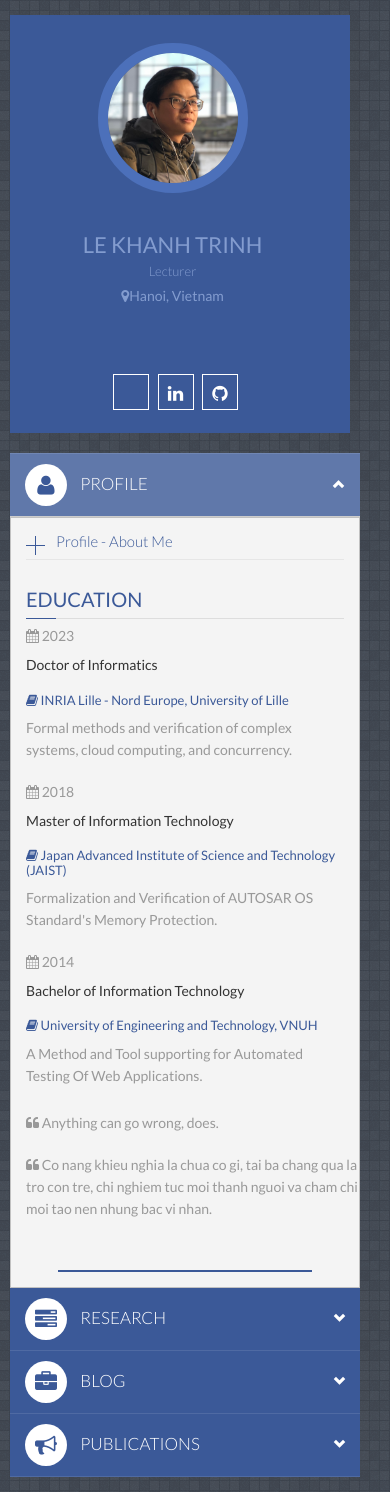
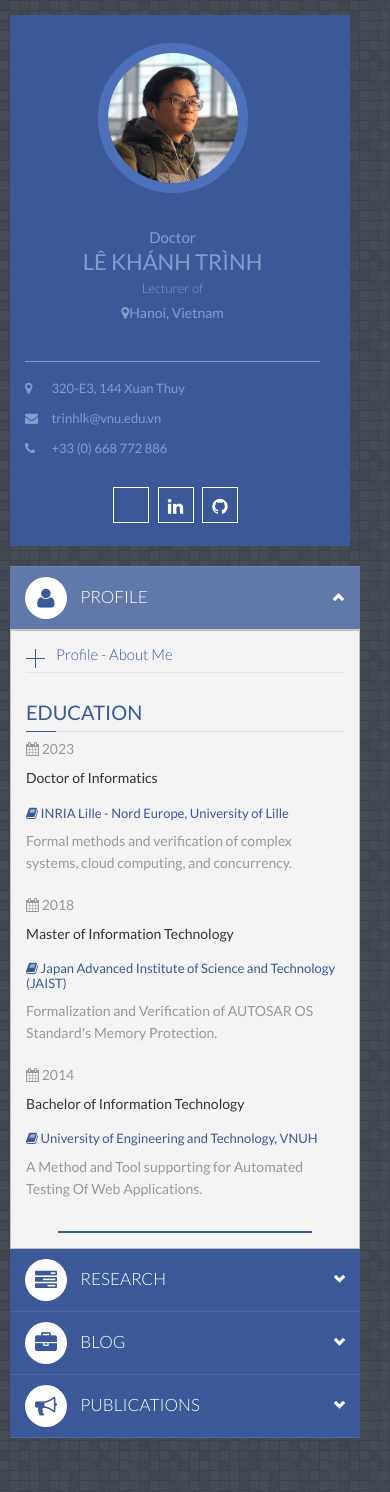
Before and after one commit to TrinhLK/trinhlk.github.io, a Jekyll site: the page built from index.html, in a window 390 px wide. Built offline with Jekyll 4.4.1, drawn with Linux system fonts in a browser that asks for light colours; after the commit the page ends 1453 px from its top, so only the background shows below that.

Commit message:
feat: sidebar profile info, research theme colors/fonts/2-col projects, 10 IEEE publications

```diff
--- a/_includes/profile.html
+++ b/_includes/profile.html
@@ -47,19 +47,6 @@
             <img src="images/img-profile/about_1.jpg" alt="" />
         </div>
 
-        <div class="quote_wrap" style="margin-top:25px;">
-            <p style="margin-bottom:20px">
-                <i class="fa fa-quote-left"></i>
-                Anything can go wrong, does.
-            </p>
-
-             <p style="margin-bottom:20px">
-                <i class="fa fa-quote-left"></i>
-                Co nang khieu nghia la chua co gi, tai ba chang qua la tro con tre, chi nghiem tuc moi thanh nguoi va cham chi moi tao nen nhung bac vi nhan.
-
-            </p>
-        </div>
-
     </div>
 
 </div>
--- a/_includes/publications.html
+++ b/_includes/publications.html
@@ -12,18 +12,36 @@
         </div>
         <div id="publications-list">
             <!-- Filled by JS from Google Scholar RSS; fallback below -->
-            <ul style="padding-left:15px;">
-                <li>
-                     <span>Son Nguyen, Hung Phan, <b>Trinh Le</b>, and Tien N. Nguyen.</span> <i>Suggesting natural method names to check name consistencies</i>. ICSE '20. 2020. DOI:<a href="https://doi.org/10.1145/3377811.3380926">10.1145/3377811.3380926</a>
+            <ul style="padding-left:15px; font-size:16px; line-height:26px;">
+                <li style="margin-bottom:18px;">
+                    T. Le Khanh, A. Pham-Hoang, Q. Hoang-Van, T. Cao-Thi-Minh, and P. N. Hung, "An Efficient End-to-End User Interface Testing Method for Web Applications," <i>VNU Journal of Science: Computer Science and Communication Engineering</i>, vol. 41, no. 1, 2025.
                 </li>
-                <li>
-                    <span><b>Le Khanh Trinh</b>, Yuki Chiba, and Toshiaki Aoki</span>, <i>Formalization and Verification of AUTOSAR OS Standard's Memory Protection</i>. TASE 2018. DOI:<a href="https://doi.org/10.1109/TASE.2018.00017">10.1109/TASE.2018.00017</a>
+                <li style="margin-bottom:18px;">
+                    T. Le-Khanh, Q. Hoang-Van, and P. N. Hung, "EmbedRank-LM: Natural Language-Driven Web Element Identification for Automated UI Testing," in <i>Proc. 17th Int. Conf. Knowledge and Systems Engineering (KSE)</i>, 2025, pp. 210-215.
                 </li>
-                <li>
-                    <span><b>Le Khanh Trinh</b>, Vo Dinh Hieu, Pham Ngoc Hung</span>, <i>A Method for Automated User Interaction Testing of Web Applications</i>. RDICT, Vol. E-3, No.8(11), 2015.
+                <li style="margin-bottom:18px;">
+                    L. K. Trinh and P. N. Hung, "Towards a Domain-specific Language for Developing Concurrent Applications using BIP Framework," <i>Journal of Computer Science and Cybernetics</i>, 2025.
                 </li>
-                <li>
-                    <span>Duong Hoang-Minh, <b>Le Khanh Trinh</b>, Pham Ngoc Hung</span>, <i>RIVF 2013 IEEE International Conference</i>, pp. 22-26, Nov 2013.
+                <li style="margin-bottom:18px;">
+                    T. Le-Khanh, H. G. Nguyen, S. Bliudze, and P. Merle, "Towards Exogenous Coordination of Concurrent Cloud Applications," <i>International Journal of Software Engineering and Knowledge Engineering</i>, vol. 34, 2024.
+                </li>
+                <li style="margin-bottom:18px;">
+                    N. T. Cong, T. B. Ngoc, and L. K. Trinh, "A Novel Approach to Predicting Rug-Pull Risks in ERC-20 Smart Contracts," in <i>2024 RIVF Int. Conf. on Computing and Communication Technologies</i>, 2024.
+                </li>
+                <li style="margin-bottom:18px;">
+                    L. K. Trinh, B. T. Cong, P. H. An, H. V. Quyen, C. T. M. Tam, and N. H. Pham, "A Novel Method for High-Fidelity Web Element Identification," in <i>16th Int. Conf. on Knowledge and Systems Engineering (KSE)</i>, 2024.
+                </li>
+                <li style="margin-bottom:18px;">
+                    S. Nguyen, H. Phan, T. Le, and T. N. Nguyen, "Suggesting Natural Method Names to Check Name Consistencies," in <i>Proc. 42nd Int. Conf. on Software Engineering (ICSE '20)</i>, 2020, pp. 1372-1384. DOI: <a href="https://doi.org/10.1145/3377811.3380926">10.1145/3377811.3380926</a>
+                </li>
+                <li style="margin-bottom:18px;">
+                    L. K. Trinh, Y. Chiba, and T. Aoki, "Formalization and Verification of AUTOSAR OS Standard's Memory Protection," in <i>2018 Int. Symp. on Theoretical Aspects of Software Engineering (TASE)</i>, Guangzhou, 2018, pp. 68-75. DOI: <a href="https://doi.org/10.1109/TASE.2018.00017">10.1109/TASE.2018.00017</a>
+                </li>
+                <li style="margin-bottom:18px;">
+                    T. Le Khanh, V. D. Hieu, and P. N. Hung, "A Method for Automated User Interaction Testing of Web Applications," <i>Journal of Research and Development on Information and Communication Technology</i>, vol. E-3, no. 8(11), 2015.
+                </li>
+                <li style="margin-bottom:18px;">
+                    D. Hoang-Minh, T. Le-Khanh, and P. N. Hung, "An Assume-Guarantee Model Checker for Component-Based Systems," in <i>2013 IEEE RIVF Int. Conf. on Computing and Communication Technologies</i>, 2013, pp. 22-26.
                 </li>
             </ul>
         </div>
--- a/_includes/research.html
+++ b/_includes/research.html
@@ -11,20 +11,20 @@
             <div class="clear"></div>
         </div>
 
-        <h4 style="font-weight:400; margin-bottom:8px; font-size:15px;">Undergraduate</h4>
-        <ul style="list-style:none; padding-left:0; margin-bottom:20px;">
-            <li style="padding:6px 0; border-bottom:1px solid #eee;">
-                <i class="fa fa-book" style="color:#4a90d9; margin-right:8px;"></i> Service-Oriented Architecture
+        <h4 style="font-weight:400; margin-bottom:8px; font-size:17px;">Undergraduate</h4>
+        <ul style="list-style:none; padding-left:0; margin-bottom:20px; font-size:16px;">
+            <li style="padding:7px 0; border-bottom:1px solid #eee;">
+                <i class="fa fa-book" style="color:#3B5998; margin-right:8px;"></i> Service-Oriented Architecture
             </li>
-            <li style="padding:6px 0; border-bottom:1px solid #eee;">
-                <i class="fa fa-book" style="color:#4a90d9; margin-right:8px;"></i> Software Engineering
+            <li style="padding:7px 0; border-bottom:1px solid #eee;">
+                <i class="fa fa-book" style="color:#3B5998; margin-right:8px;"></i> Software Engineering
             </li>
         </ul>
 
-        <h4 style="font-weight:400; margin-bottom:8px; font-size:15px;">Graduate</h4>
-        <ul style="list-style:none; padding-left:0;">
-            <li style="padding:6px 0; border-bottom:1px solid #eee;">
-                <i class="fa fa-book" style="color:#4a90d9; margin-right:8px;"></i> Formal Methods
+        <h4 style="font-weight:400; margin-bottom:8px; font-size:17px;">Graduate</h4>
+        <ul style="list-style:none; padding-left:0; font-size:16px;">
+            <li style="padding:7px 0; border-bottom:1px solid #eee;">
+                <i class="fa fa-book" style="color:#3B5998; margin-right:8px;"></i> Formal Methods
             </li>
         </ul>
     </div>
@@ -35,18 +35,18 @@
             <div class="text_content">Research Interests</div>
             <div class="clear"></div>
         </div>
-        <ul style="list-style:none; padding-left:0;">
-            <li style="padding:6px 0; border-bottom:1px solid #eee;">
-                <i class="fa fa-check-circle" style="color:#4a90d9; margin-right:8px;"></i> Software Verification and Testing
+        <ul style="list-style:none; padding-left:0; font-size:16px;">
+            <li style="padding:7px 0; border-bottom:1px solid #eee;">
+                <i class="fa fa-check-circle" style="color:#3B5998; margin-right:8px;"></i> Software Verification and Testing
             </li>
-            <li style="padding:6px 0; border-bottom:1px solid #eee;">
-                <i class="fa fa-search" style="color:#4a90d9; margin-right:8px;"></i> Program Analysis
+            <li style="padding:7px 0; border-bottom:1px solid #eee;">
+                <i class="fa fa-search" style="color:#3B5998; margin-right:8px;"></i> Program Analysis
             </li>
-            <li style="padding:6px 0; border-bottom:1px solid #eee;">
-                <i class="fa fa-shield" style="color:#4a90d9; margin-right:8px;"></i> Software Security
+            <li style="padding:7px 0; border-bottom:1px solid #eee;">
+                <i class="fa fa-shield" style="color:#3B5998; margin-right:8px;"></i> Software Security
             </li>
-            <li style="padding:6px 0; border-bottom:1px solid #eee;">
-                <i class="fa fa-circle" style="color:#4a90d9; margin-right:8px;"></i> Boolean Network Analysis
+            <li style="padding:7px 0; border-bottom:1px solid #eee;">
+                <i class="fa fa-circle" style="color:#3B5998; margin-right:8px;"></i> Boolean Network Analysis
             </li>
         </ul>
     </div>
@@ -63,23 +63,26 @@
             <div class="text_content">Research Projects</div>
             <div class="clear"></div>
         </div>
+    </div>
+</div>
 
+<div class="row">
     {% for post in site.categories.research %}
-        <div class="row" style="margin-bottom:25px; padding-bottom:20px; border-bottom:1px solid #eee;">
-            <div class="col-md-12">
+    <div class="col-md-6">
+        <div style="margin-bottom:25px; padding-bottom:20px; border-bottom:1px solid #eee;">
             <div class="title_content" style="margin-bottom:8px">
-                    <div class="text_content" style="font-size:16px;">
+                <div class="text_content" style="font-size:18px;">
                     <a href="{% if post.url %}{{ post.url | prepend: site.baseurl }}{% else %}#{% endif %}" style="color:#3b5998;">{{ post.title }}</a>
                 </div>
                 <div class="clear"></div>
             </div>
 
-                <div style="color:#666; font-size:13px; line-height:20px; margin-bottom:8px;">
+            <div style="color:#666; font-size:15px; line-height:22px; margin-bottom:8px;">
                 {{ post.content | strip_html | truncatewords: 40 }}
             </div>
 
             {% if post.collaborators %}
-                <div style="font-size:12px; color:#999;">
+            <div style="font-size:14px; color:#999;">
                 <i class="fa fa-users" style="margin-right:5px;"></i>
                 {% for collab in post.collaborators %}
                     {{ collab }}{% unless forloop.last %}, {% endunless %}
@@ -90,15 +93,13 @@
             {% if post.tags %}
             <div style="margin-top:5px;">
                 {% for tag in post.tags %}
-                    <span style="background:#4a90d9; color:#fff; padding:2px 8px; border-radius:3px; font-size:11px; margin-right:3px;">{{ tag }}</span>
+                <span style="background:#3B5998; color:#fff; padding:3px 9px; border-radius:3px; font-size:13px; margin-right:3px;">{{ tag }}</span>
                 {% endfor %}
             </div>
             {% endif %}
         </div>
     </div>
     {% endfor %}
-
-    </div>
 </div>
 
 <div class="clear"></div>
--- a/assets/css/main.css
+++ b/assets/css/main.css
@@ -1017,6 +1017,36 @@
 .widget-profil #profile_social
 {
     padding-top: 15px;
+}
+
+.widget-profil #degree {
+    text-align: center;
+    font-size: 15px;
+    font-weight: 400;
+    margin-bottom: -8px;
+    color: #839ccf;
+}
+
+.widget-profil #profile_contact {
+    padding-top: 15px;
+    padding-bottom: 5px;
+    border-top: 1px solid #839ccf;
+}
+
+.widget-profil #profile_contact p {
+    text-align: left;
+    margin-bottom: 8px;
+    font-size: 13px;
+    color: #839ccf;
+}
+
+.widget-profil #profile_contact p i {
+    width: 18px;
+    margin-right: 6px;
+}
+
+.widget-profil #profile_contact p a {
+    color: #839ccf;
 }
 
 #profile_social a{
--- a/index.html
+++ b/index.html
@@ -60,16 +60,17 @@
     <!-- Begin profile information -->
     <div class="col-lg-12 col-md-12 col-sm-9 col-xs-12">
         <!-- Profile info -->
-        <div id="profile_info" style="margin-bottom: 30px !important;">
-            <h1 id="name" class="transition-02">Le Khanh Trinh</h1>
-            <h4 class="line">Lecturer</h4>
+        <div id="profile_info" style="margin-bottom: 15px !important;">
+            <div id="degree">Doctor</div>
+            <h1 id="name" class="transition-02">LÊ KHÁNH TRÌNH</h1>
+            <h4 class="line">Lecturer of</h4>
             <h6><span class="fa fa-map-marker"></span>Hanoi, Vietnam</h6>
         </div>
-        <!-- End Profile info -->
+        <!-- End Profile Info -->
 
 
         <!-- Profile Description -->
-        <div id="profile_desc" style="margin-bottom: 30px !important;">
+        <div id="profile_desc" style="margin-bottom: 15px !important;">
             <p style="text-align:center;">
             	Faculty of Information Technology, VNUH - University of Engineering and Technology.
             </p>
@@ -77,6 +78,14 @@
         </div>
         <!-- End Profile Description -->
 
+
+        <!-- Contact Info -->
+        <div id="profile_contact">
+            <p><i class="fa fa-map-marker"></i> 320-E3, 144 Xuan Thuy</p>
+            <p><i class="fa fa-envelope"></i> <a href="mailto:trinhlk@vnu.edu.vn">trinhlk@vnu.edu.vn</a></p>
+            <p><i class="fa fa-phone"></i> +33 (0) 668 772 886</p>
+        </div>
+        <!-- End Contact Info -->
 
         <!-- Name -->
         <div class='social-container' id='profile_social'>
```
Lines whose indentation alone changed are shown as unchanged.
